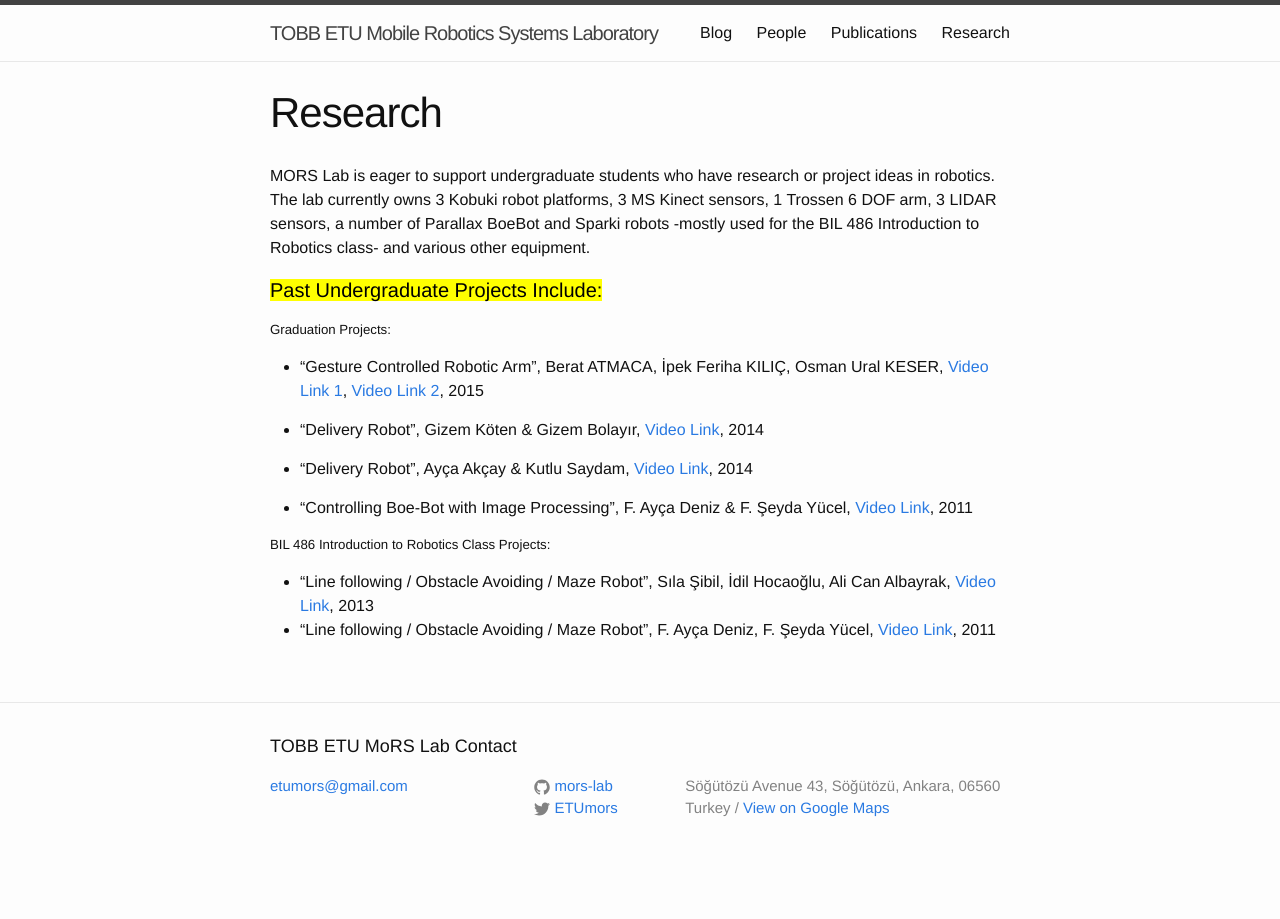
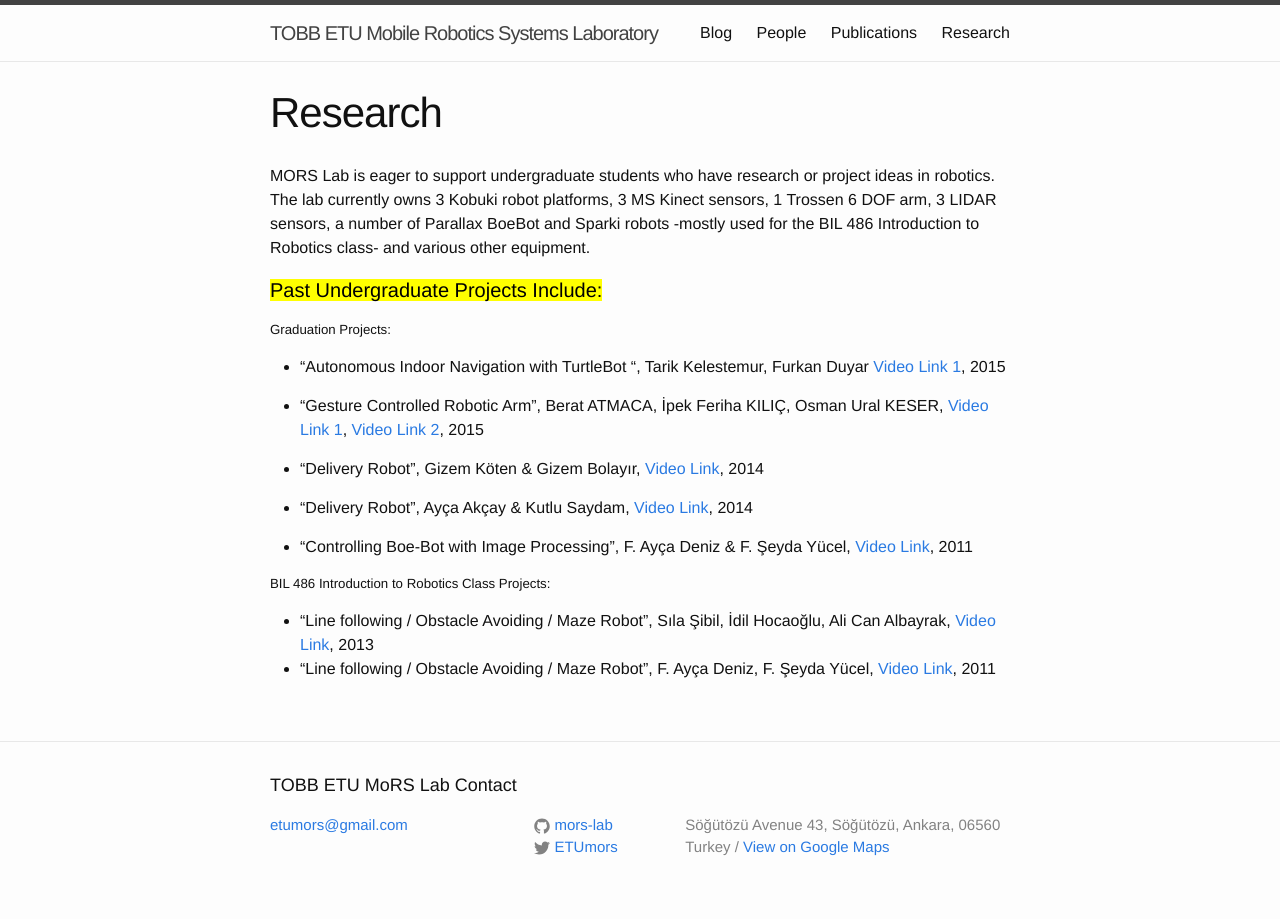
Before and after one commit to mors-lab/mors-lab.github.io, a Jekyll site: the page built from research.md, in a window 1280 px wide. Built offline with Jekyll 4.4.1, drawn with Linux system fonts in a browser that asks for light colours; nearby versions of some CDN libraries.

Commit message:
project added

```diff
--- a/research.md
+++ b/research.md
@@ -9,6 +9,8 @@
 <h4><mark>Past Undergraduate Projects Include:</mark></h4>
 
 <h5>Graduation Projects:</h5>
+
+- "Autonomous Indoor Navigation with TurtleBot ", Tarik Kelestemur, Furkan Duyar <a href="https://www.youtube.com/watch?v=0eDFSXPnh2I">Video Link 1</a>, 2015
 
 - "Gesture Controlled Robotic Arm", Berat ATMACA, İpek Feriha KILIÇ, Osman Ural KESER, <a href="https://www.youtube.com/watch?v=EyTJPv_pgxg">Video Link 1</a>, <a href="https://www.youtube.com/watch?v=Su_mfJR7r_4">Video Link 2</a>, 2015
 
```
